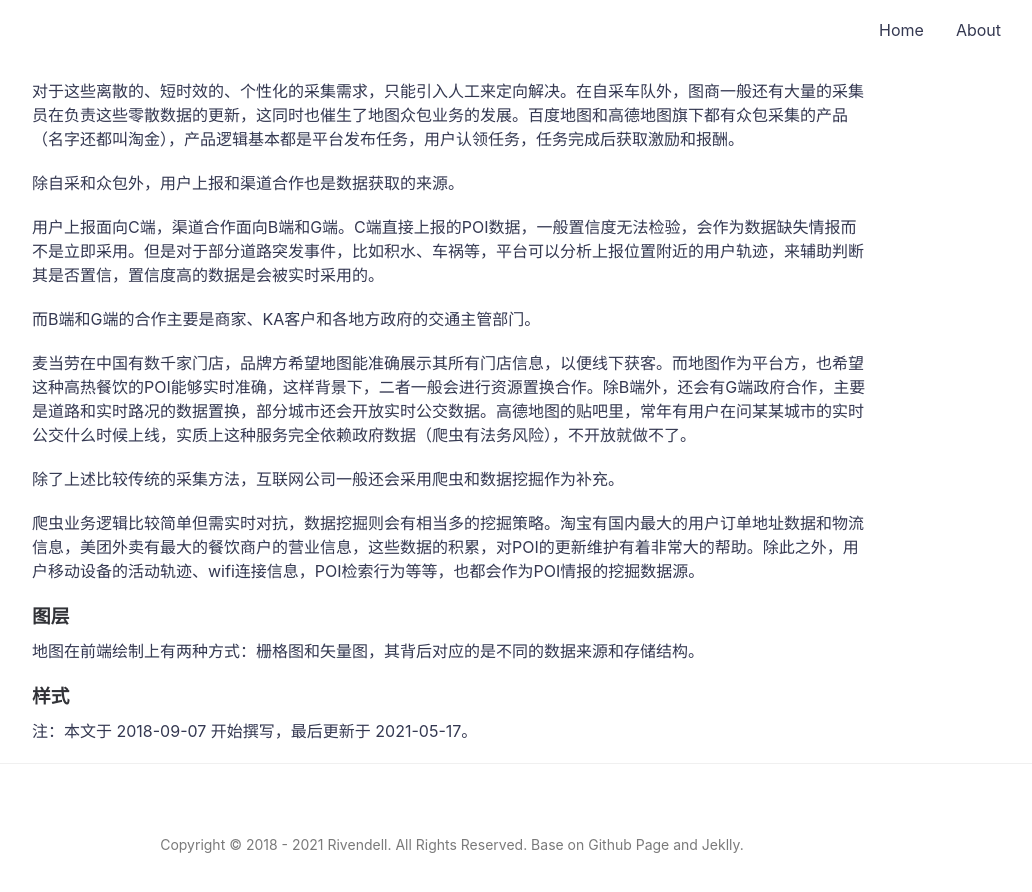
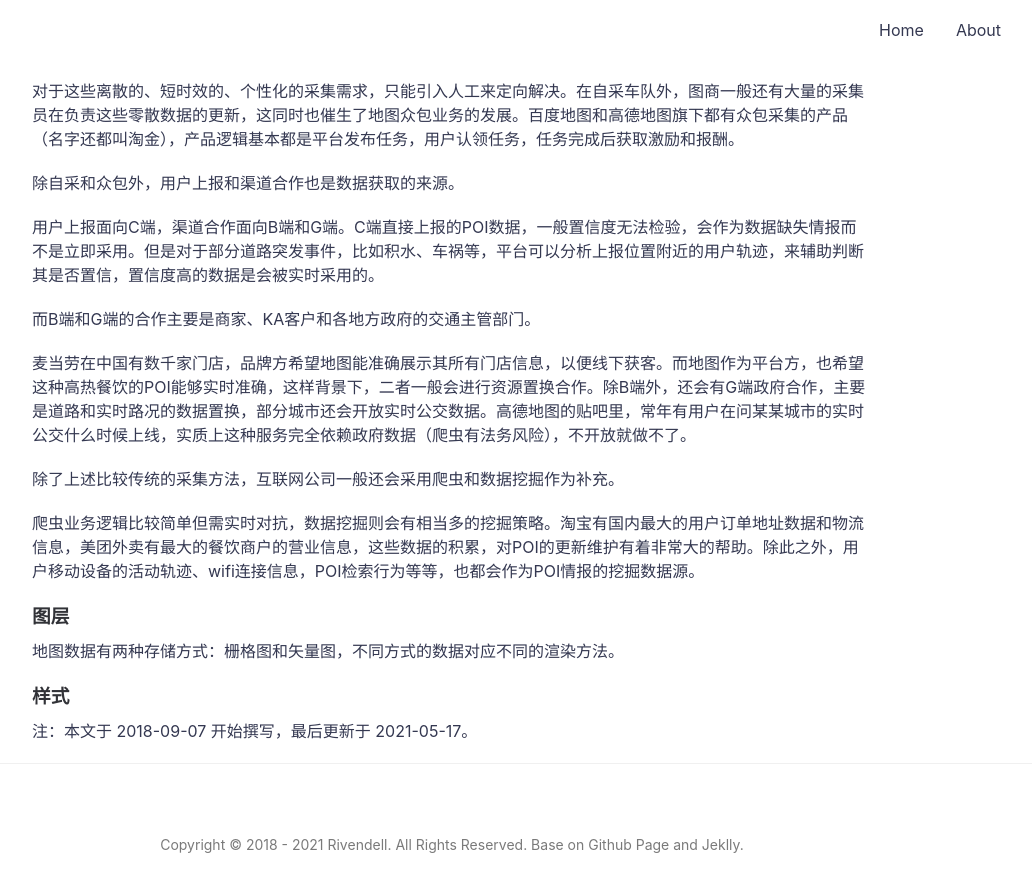
Before and after one commit to icarus507/icarus507.github.io, a Jekyll site: the page built from _posts/2018-09-07-谈谈地图（上）.md, in a window 1280 px wide and 900 px high, scrolled down 1897 px. Shown: the top 892 px of the window, without its empty margins (188-1220 px from the left). Built offline with Jekyll 4.4.1, drawn with Linux system fonts in a browser that asks for light colours.

Commit message:
Update 2018-09-07-谈谈地图（上）.md

```diff
--- a/_posts/2018-09-07-谈谈地图（上）.md
+++ b/_posts/2018-09-07-谈谈地图（上）.md
@@ -59,7 +59,7 @@ featured-img: ruben-santander-69158
 
 ### 图层
 
-地图在前端绘制上有两种方式：栅格图和矢量图，其背后对应的是不同的数据来源和存储结构。
+地图数据有两种存储方式：栅格图和矢量图，不同方式的数据对应不同的渲染方法。
 
 
 
```
